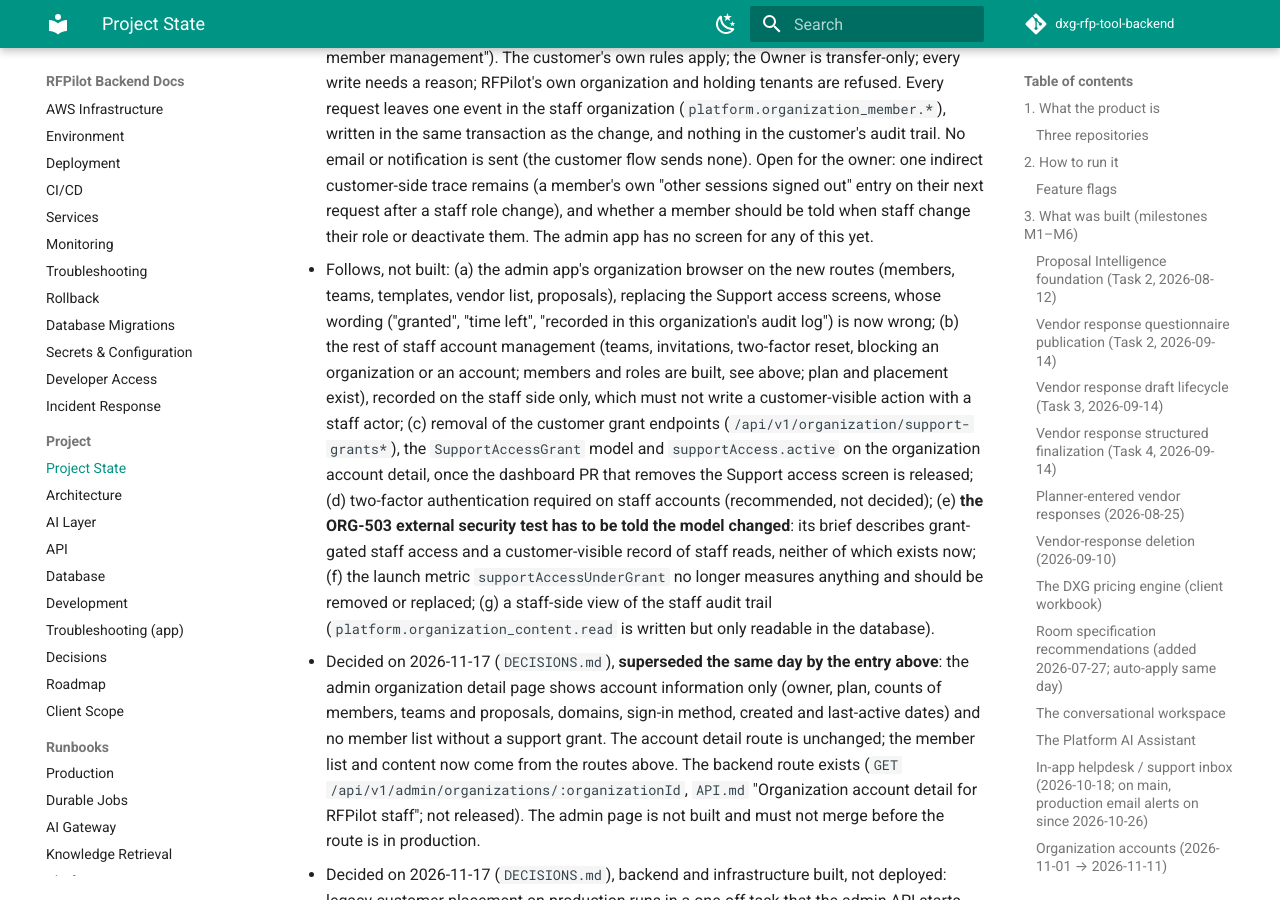
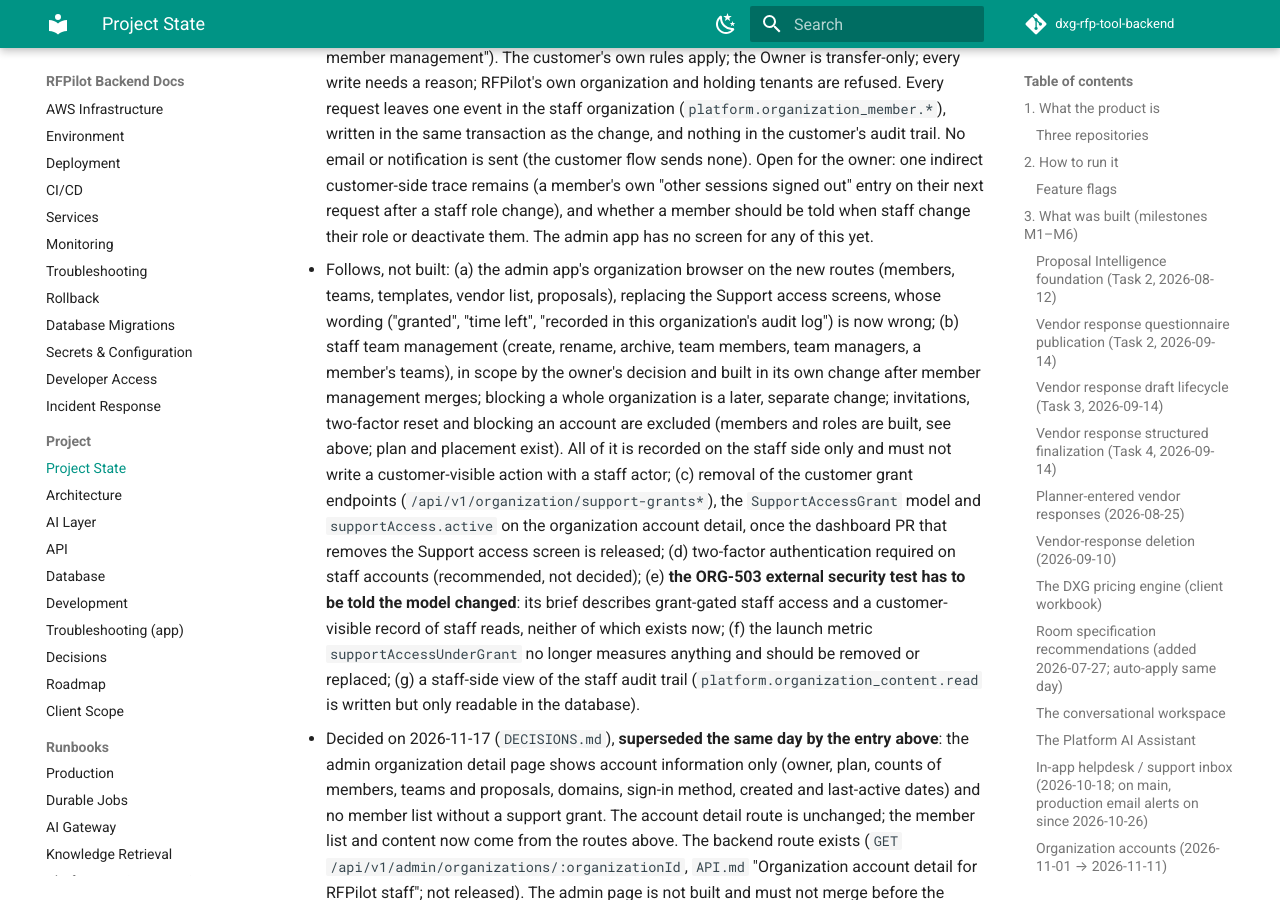
Before and after one commit to BayshoreCommunication/dxg-rfp-tool-backend, an MkDocs documentation site: the page built from docs/PROJECT_STATE.md, in a window 1280 px wide and 900 px high, scrolled down 18028 px. Built offline with MkDocs 1.6.1 and Material for MkDocs 9.7.7, drawn with Linux system fonts in a browser that asks for light colours; comment, search, counter and statistics services are not loaded.

Commit message:
docs: staff team management follows in its own change, it is not excluded
Co-Authored-By: Claude Fable 5.2 <noreply@anthropic.com>

```diff
--- a/docs/PROJECT_STATE.md
+++ b/docs/PROJECT_STATE.md
@@ -717,10 +717,13 @@ the dashboard row menu, the role guide on a phone, and company single sign-on.
   - Follows, not built: (a) the admin app's organization browser on the new
     routes (members, teams, templates, vendor list, proposals), replacing the
     Support access screens, whose wording ("granted", "time left", "recorded in
-    this organization's audit log") is now wrong; (b) the rest of staff account management
-    (teams, invitations, two-factor reset, blocking an organization or an
-    account; members and roles are built, see above; plan and placement exist),
-    recorded on the staff side only, which must not write a customer-visible
+    this organization's audit log") is now wrong; (b) staff team management (create, rename,
+    archive, team members, team managers, a member's teams), in scope by the
+    owner's decision and built in its own change after member management
+    merges; blocking a whole organization is a later, separate change;
+    invitations, two-factor reset and blocking an account are excluded
+    (members and roles are built, see above; plan and placement exist). All of
+    it is recorded on the staff side only and must not write a customer-visible
     action with a staff actor; (c) removal of the customer grant endpoints
     (`/api/v1/organization/support-grants*`), the `SupportAccessGrant` model and
     `supportAccess.active` on the organization account detail, once the dashboard
```
Also changed, not shown: docs/API.md (+1 -1 lines), docs/DECISIONS.md (+1 -1 lines), 2 other files.
